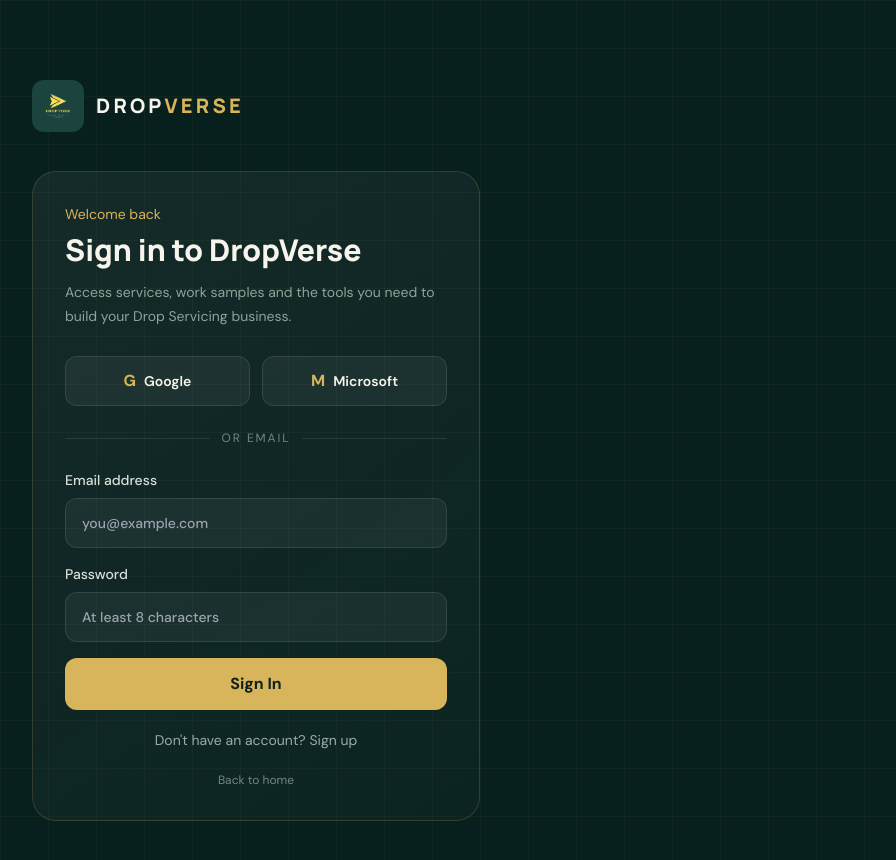
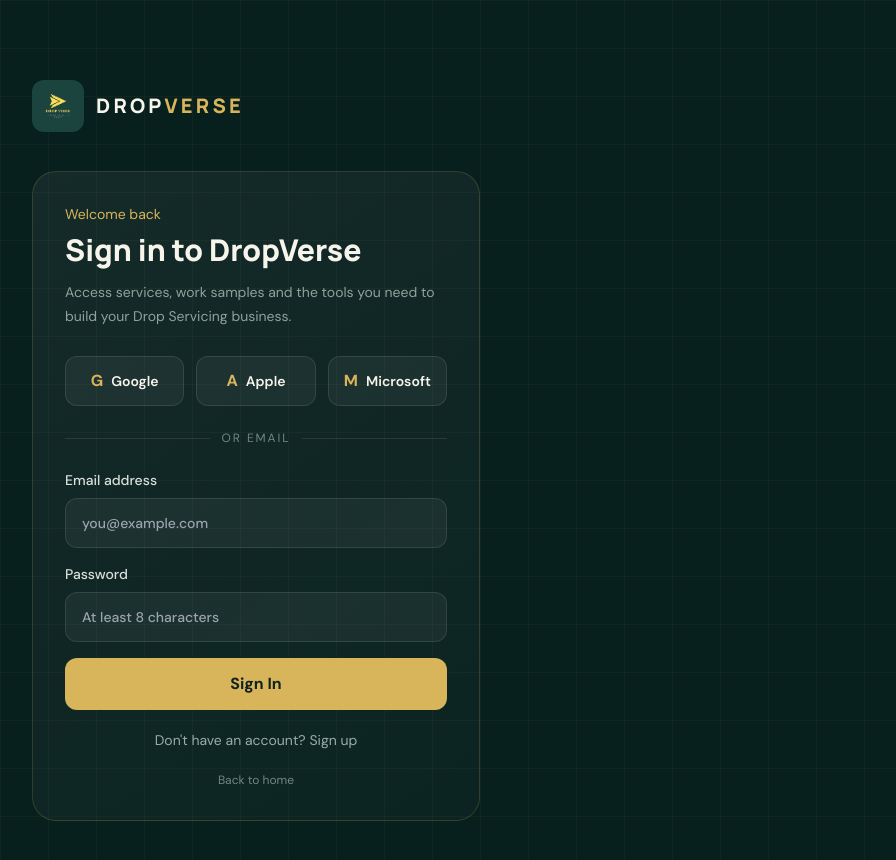
Before and after one commit to dropverseagency/dropverse, a Next.js app: page /login in a window 1280 px wide. Shown: the top 860 px of the page, without its empty margins (384-1280 px from the left). Built offline with nearby package versions, Linux system fonts and the light colour scheme.

Commit message:
feat: add Apple sign-in and official contact email

```diff
--- a/app/login/page.tsx
+++ b/app/login/page.tsx
@@ -53,7 +53,7 @@ export default function LoginPage() {
     }
   }
 
-  async function handleProvider(provider: 'google' | 'azure') {
+  async function handleProvider(provider: 'google' | 'azure' | 'apple') {
     setError(null)
     setMessage(null)
     setProviderLoading(provider)
@@ -77,9 +77,12 @@ export default function LoginPage() {
           <h1 className="font-display mt-2 text-3xl font-extrabold">{mode === 'login' ? 'Sign in to DropVerse' : 'Create your account'}</h1>
           <p className="mt-3 text-sm leading-6 text-[#8fa29c]">Access services, work samples and the tools you need to build your Drop Servicing business.</p>
 
-          <div className="mt-7 grid gap-3 sm:grid-cols-2">
+          <div className="mt-7 grid gap-3 sm:grid-cols-3">
             <button type="button" onClick={() => handleProvider('google')} disabled={Boolean(providerLoading)} className="flex items-center justify-center gap-2 rounded-xl border border-white/10 bg-white/5 px-4 py-3 text-sm font-semibold transition hover:border-[rgba(216,180,90,0.50)] disabled:opacity-60">
               <span className="text-base font-bold text-[#d8b45a]">G</span>{providerLoading === 'google' ? 'Connecting...' : 'Google'}
+            </button>
+            <button type="button" onClick={() => handleProvider('apple')} disabled={Boolean(providerLoading)} className="flex items-center justify-center gap-2 rounded-xl border border-white/10 bg-white/5 px-4 py-3 text-sm font-semibold transition hover:border-[rgba(216,180,90,0.50)] disabled:opacity-60">
+              <span className="text-base font-bold text-[#d8b45a]">A</span>{providerLoading === 'apple' ? 'Connecting...' : 'Apple'}
             </button>
             <button type="button" onClick={() => handleProvider('azure')} disabled={Boolean(providerLoading)} className="flex items-center justify-center gap-2 rounded-xl border border-white/10 bg-white/5 px-4 py-3 text-sm font-semibold transition hover:border-[rgba(216,180,90,0.50)] disabled:opacity-60">
               <span className="text-base font-bold text-[#d8b45a]">M</span>{providerLoading === 'azure' ? 'Connecting...' : 'Microsoft'}
--- a/app/page.tsx
+++ b/app/page.tsx
@@ -69,7 +69,7 @@ export default function Home() {
 
     <section id="start" className="relative overflow-hidden border-y border-[rgba(216,180,90,0.10)] bg-[#0a2926] py-24"><div className="absolute left-1/2 top-1/2 h-96 w-96 -translate-x-1/2 -translate-y-1/2 rounded-full bg-[rgba(216,180,90,0.05)] blur-[100px]"/><div className="container relative text-center"><p className="text-sm font-bold uppercase tracking-[.2em] text-[#d8b45a]">Start building</p><h2 className="font-display mx-auto mt-4 max-w-3xl text-4xl font-extrabold tracking-tight sm:text-6xl">Your next sale starts with the right service.</h2><p className="mx-auto mt-6 max-w-xl text-[#95a7a1]">Join DropVerse and turn professional talent into a business.</p><Link href="/login" className="mt-9 inline-flex items-center gap-3 rounded-full bg-[#d8b45a] px-7 py-4 font-bold text-[#10221f] hover:bg-[#f0d98b]">Get Started <ArrowRight size={18}/></Link></div></section>
 
-    <footer className="py-12"><div className="container flex flex-col gap-8 sm:flex-row sm:items-end sm:justify-between"><div><div className="inline-flex items-center gap-3"><Image src="/dropverse-logo.jpeg" alt="DropVerse" width={42} height={42} className="rounded-xl object-cover"/><div className="font-display text-xl font-extrabold tracking-[.16em]">DROP<span className="text-[#d8b45a]">VERSE</span></div></div><p className="mt-2 text-xs uppercase tracking-[.2em] text-[#6f827c]">Linking talent to sales</p></div><div className="flex flex-wrap gap-6 text-sm text-[#80938d]"><a href="#services">Services</a><a href="#how">How It Works</a><a href="#samples">Work Samples</a><a href="#">Privacy</a><a href="#">Terms</a></div><p className="text-xs text-[#5f726c]">© 2026 DropVerse. All rights reserved.</p></div></footer>
+    <footer className="py-12"><div className="container flex flex-col gap-8 sm:flex-row sm:items-end sm:justify-between"><div><div className="inline-flex items-center gap-3"><Image src="/dropverse-logo.jpeg" alt="DropVerse" width={42} height={42} className="rounded-xl object-cover"/><div className="font-display text-xl font-extrabold tracking-[.16em]">DROP<span className="text-[#d8b45a]">VERSE</span></div></div><p className="mt-2 text-xs uppercase tracking-[.2em] text-[#6f827c]">Linking talent to sales</p><a href="mailto:dropverseagency@gmail.com" className="mt-2 block text-sm font-semibold text-[#d8b45a] hover:text-[#f0d98b]">dropverseagency@gmail.com</a></div><div className="flex flex-wrap gap-6 text-sm text-[#80938d]"><a href="#services">Services</a><a href="#how">How It Works</a><a href="#samples">Work Samples</a><a href="mailto:dropverseagency@gmail.com">Contact</a><a href="#">Privacy</a><a href="#">Terms</a></div><p className="text-xs text-[#5f726c]">© 2026 DropVerse. All rights reserved.</p></div></footer>
   </main>
 }
 
```
